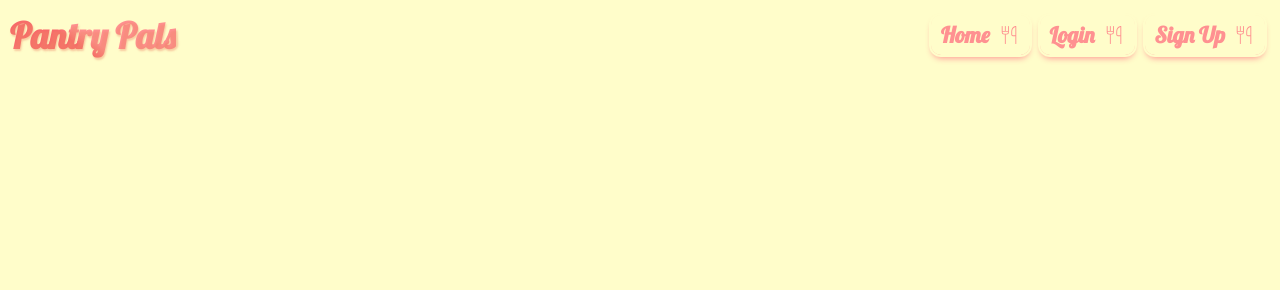
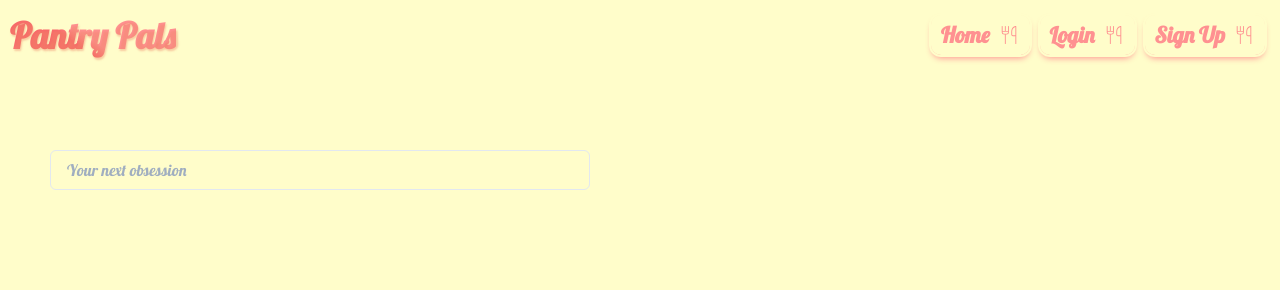
Before and after one commit to Cyril1743/Pantry-Pals, a React (Create React App) app in the folder client/: page / in a window 1280 px wide. Shown: the top 290 px of the page. Built offline with nearby package versions, Linux system fonts and the light colour scheme.

Commit message:
Added initial search bar

```diff
--- a/client/src/pages/Home.js
+++ b/client/src/pages/Home.js
@@ -144,14 +144,15 @@ export default function Home() {
         </div>
       </div >
     ) : (
-      <Container id="homeForms">
-        <div id='formContainer'>
-          <form>
-            <Input id='loginForm' type='text' readOnly onClick={() => setExpanded(!expanded)} placeholder='Your next obsession' />
+      <div>
+        <div className='row' id='homePage'>
+          <div className='column3'>
+            <form>
+            <Input id="homeInput" type='text' readOnly onClick={() => setExpanded(!expanded)} placeholder='Your next obsession' value={searchName} />
           </form>
+          </div>
         </div>
-      </Container>
-
+      </div>
     )
   );
 }
```
